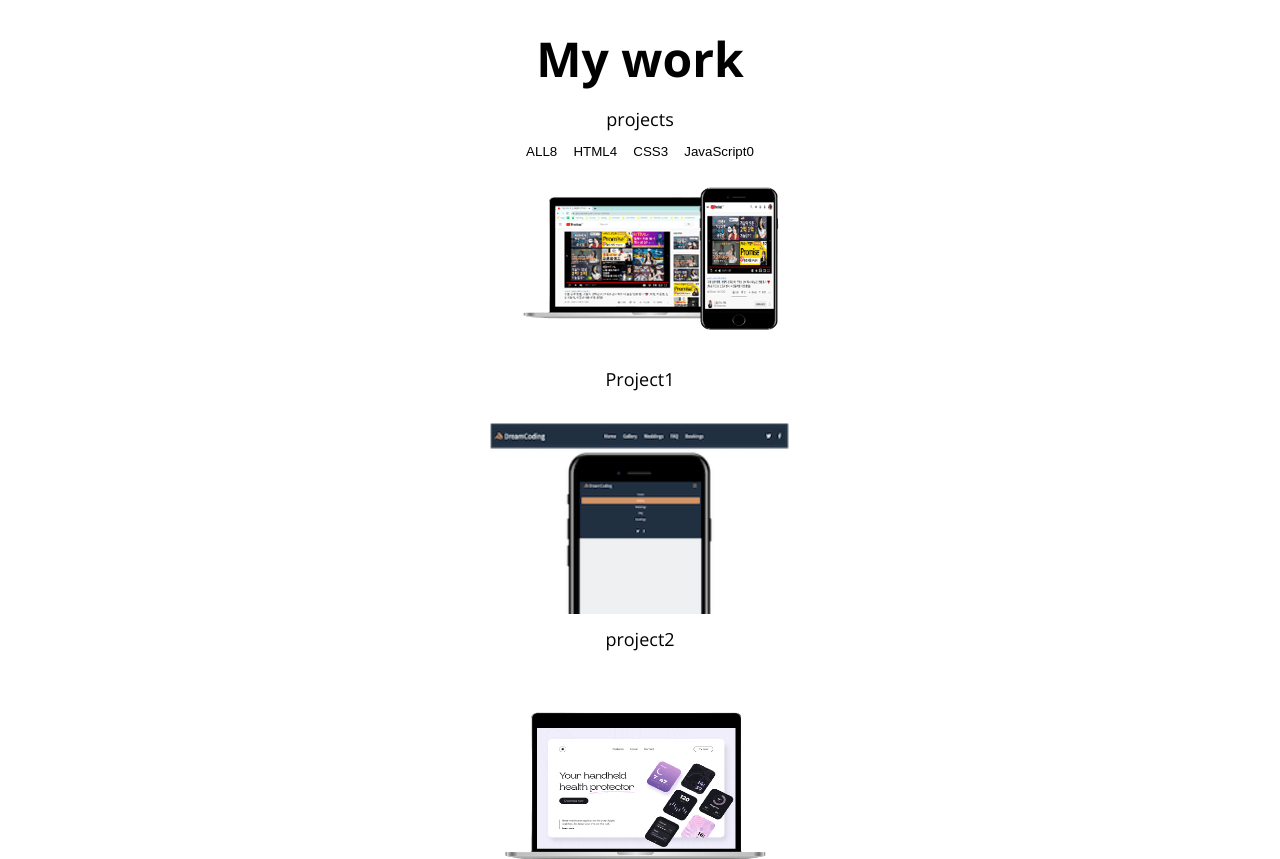
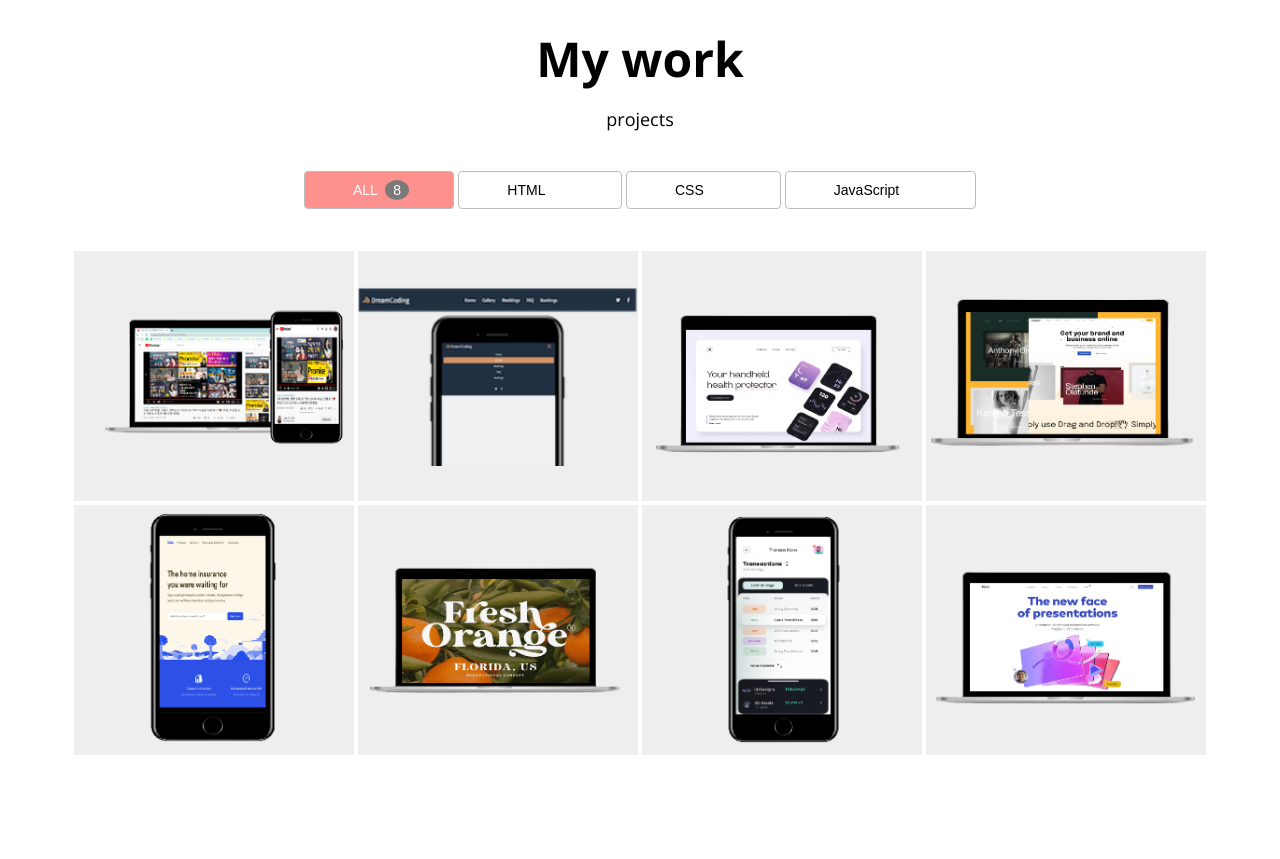
Before and after one commit to reinexxism/Portfolio-Website, a plain HTML site: page index.html in a window 1280 px wide. Shown: the part 2360-3219 px from the top of the page. Drawn offline with nearby package versions, Linux system fonts and the light colour scheme.

Commit message:
add work css

```diff
--- a/index.html
+++ b/index.html
@@ -206,63 +206,63 @@
       <h1>My work</h1>
       <h3>projects</h3>
       <div class="work__categories">
-        <button class="categories__btn">ALL<span class="category__count">8</span></button>
-        <button class="categories__btn">HTML<span class="category__count">4</span></button>
-        <button class="categories__btn">CSS<span class="category__count">3</span></button>
-        <button class="categories__btn">JavaScript<span class="category__count">0</span></button>
+        <button class="category__btn active">ALL <span class="category__count"> 8</span></button>
+        <button class="category__btn">HTML <span class="category__count"> 4</span></button>
+        <button class="category__btn">CSS <span class="category__count"> 3</span></button>
+        <button class="category__btn">JavaScript <span class="category__count"> 0</span></button>
       </div>
       <div class="work__projects">
-        <a href="https://github.com/reinexxism" class="project__img" target="blank">
-        <img src="image/projects/project1.png" alt="Project1">
+        <a href="https://github.com/reinexxism" class="project" target="blank">
+        <img src="image/projects/project1.png" alt="Project1" class="project__img">
         <div class="project__description">
           <h3>Project1</h3>
           <span>About my project1</span>
         </div>
         </a>
-        <a href="https://github.com/reinexxism" class="project__img" target="blank">
-          <img src="image/projects/project2.png" alt="Project2">
+        <a href="https://github.com/reinexxism" class="project" target="blank">
+          <img src="image/projects/project2.png" alt="Project2" class="project__img">
           <div class="project__description">
             <h3>project2</h3>
             <span>About my project2</span>
           </div>
         </a>
-        <a href="https://github.com/reinexxism" class="project__img" target="blank">
-          <img src="image/projects/project3.png" alt="Project3">
+        <a href="https://github.com/reinexxism" class="project" target="blank">
+          <img src="image/projects/project3.png" alt="Project3" class="project__img">
           <div class="project__description">
             <h3>Project3</h3>
             <span>About my project3</span>
           </div>
         </a>
-        <a href="https://github.com/reinexxism" class="project__img" target="blank">
-          <img src="image/projects/project4.png" alt="Project4">
+        <a href="https://github.com/reinexxism" class="project" target="blank">
+          <img src="image/projects/project4.png" alt="Project4" class="project__img">
           <div class="project__description">
             <h3>Project4</h3>
             <span>About my project4</span>
           </div>
         </a>
-        <a href="https://github.com/reinexxism" class="project__img" target="blank">
-          <img src="image/projects/project5.png" alt="Project5">
+        <a href="https://github.com/reinexxism" class="project" target="blank">
+          <img src="image/projects/project5.png" alt="Project5" class="project__img">
           <div class="project__description">
             <h3>Project5</h3>
             <span>About my project5</span>
           </div>
         </a>
-        <a href="https://github.com/reinexxism" class="project__img" target="blank">
-          <img src="image/projects/project6.png" alt="Project6">
+        <a href="https://github.com/reinexxism" class="project" target="blank">
+          <img src="image/projects/project6.png" alt="Project6" class="project__img">
           <div class="project__description">
             <h3>Project6</h3>
             <span>About my project6</span>
           </div>
         </a>
-        <a href="https://github.com/reinexxism" class="project__img" target="blank">
-          <img src="image/projects/project7.png" alt="Project7">
+        <a href="https://github.com/reinexxism" class="project" target="blank">
+          <img src="image/projects/project7.png" alt="Project7" class="project__img">
           <div class="project__description">
             <h3>Project7</h3>
             <span>About my project7</span>
           </div>
         </a>
-        <a href="https://github.com/reinexxism" class="project__img" target="blank">
-          <img src="image/projects/project8.png" alt="Project8">
+        <a href="https://github.com/reinexxism" class="project" target="blank">
+          <img src="image/projects/project8.png" alt="Project8" class="project__img">
           <div class="project__description">
             <h3>Project8</h3>
             <span>About my project8</span>
--- a/style.css
+++ b/style.css
@@ -242,7 +242,7 @@ p {
 
 /* Skills */
 #skills {
-  background-color: var(--color-yellow);
+  background-color: var(--color-vergandy);
 }
 
 .skillset {
@@ -303,3 +303,100 @@ p {
 }
 
 /* Work */
+
+.work__categories {
+  margin: 40px;
+}
+
+.category__btn {
+  border: 1px solid var(--color-dark-white);
+  border-radius: var(--size-border-radius);
+  font-size: var(--font-micro);
+  padding: 8px 48px;
+}
+
+.category__btn.active,
+.category__btn:hover {
+  background-color: var(--color-pink);
+  color: var(--color-white);
+}
+
+.category__btn.active .category__count,
+.category__btn:hover .category__count {
+  opacity: 1;
+  top: 0;
+}
+
+.category__count {
+  background-color: var(--color-light-grey);
+  border-radius: 50%;
+  color: var(--color-white);
+  width: 24px;
+  height: 20px;
+  display: inline-block;
+  line-height: 20px;
+  position: relative;
+  top: -20px;
+  left: 4px;
+  opacity: 0;
+  transition: all var(--animation-duration) ease-in;
+}
+
+.work__projects {
+  display: flex;
+  flex-wrap: wrap;
+  justify-content: center;
+}
+
+.project {
+  width: 280px;
+  height: 250px;
+  margin: 2px;
+  background-color: var(--color-light-white);
+  position: relative;
+  display: flex;
+  justify-content: center;
+  align-items: center;
+}
+
+.project__img {
+  max-width: 100%;
+  max-height: 100%;
+}
+
+.project__description {
+  position: absolute;
+  top: 0;
+  left: 0;
+  background-color: #000000;
+  width: 100%;
+  height: 100%;
+  display: flex;
+  flex-direction: column;
+  justify-content: center;
+  opacity: 0;
+  transform: translateY(10px);
+  transition: all var(--animation-duration) ease-in;
+}
+
+.project:hover .project__description {
+  opacity: 0.8;
+  transform: translateY(0px);
+}
+
+.project__description h3 {
+  color: var(--color-dark-pink);
+  font-weight: bold;
+}
+
+.project__description h3:after {
+  content: "";
+  width: 25px;
+  height: 2px;
+  background-color: var(--color-white);
+  display: block;
+  position: relative;
+  left: 50%;
+  margin-left: -12px;
+  margin-top: 10px;
+}
```
